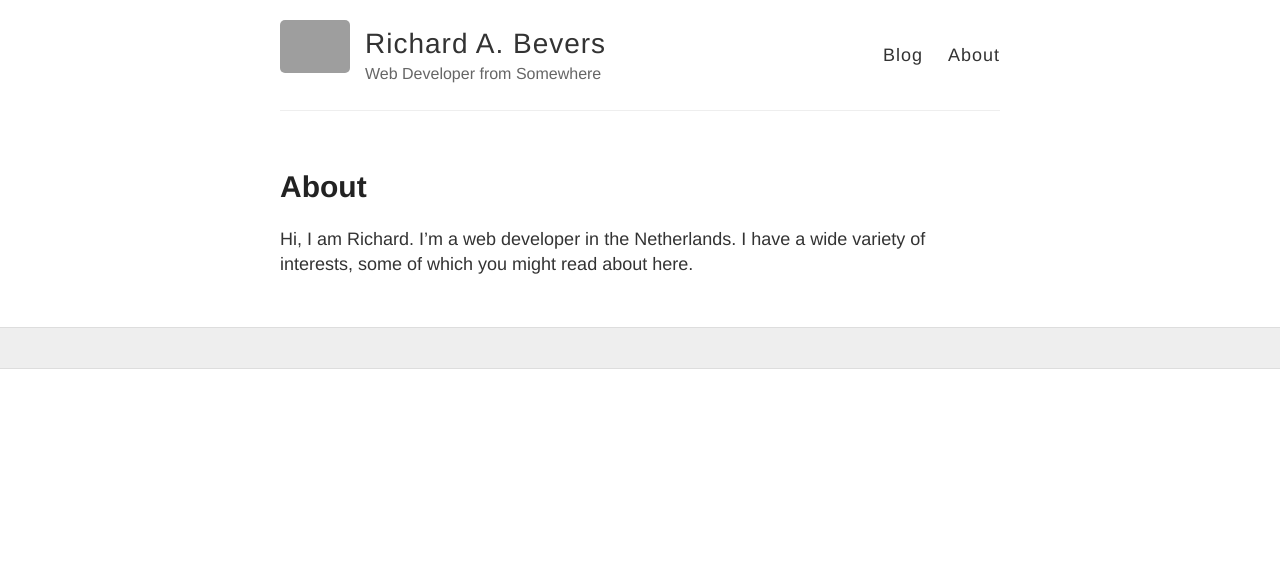
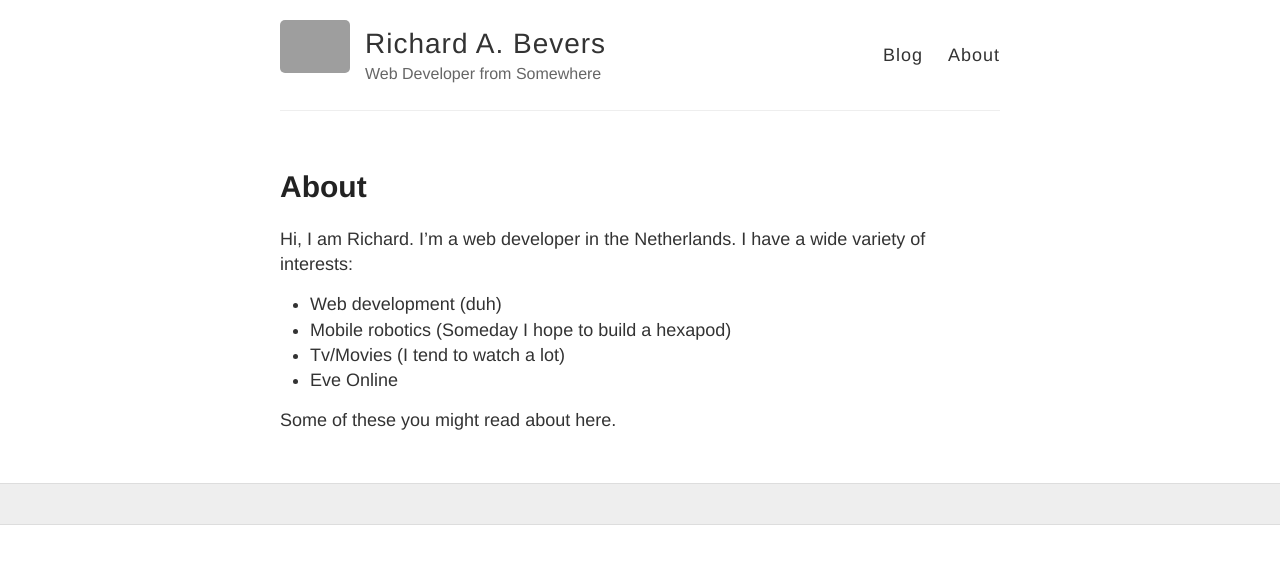
Before and after one commit to rabevers/rabevers, a Jekyll site: the page built from about.md, in a window 1280 px wide. Shown: the top 564 px of the page. Built offline with Jekyll 4.4.1, drawn with Linux system fonts in a browser that asks for light colours; Markdown is read by kramdown in place of the engine named in the settings; grey boxes are pictures that could not be loaded.

Commit message:
Updated the about page

```diff
--- a/about.md
+++ b/about.md
@@ -5,4 +5,11 @@ permalink: /about/
 ---
 
 Hi, I am Richard. I'm a web developer in the Netherlands. I have a wide variety
-of interests, some of which you might read about here.
+of interests:
+
+* Web development (duh)
+* Mobile robotics (Someday I hope to build a hexapod)
+* Tv/Movies (I tend to watch a lot)
+* Eve Online
+
+Some of these you might read about here.
```
